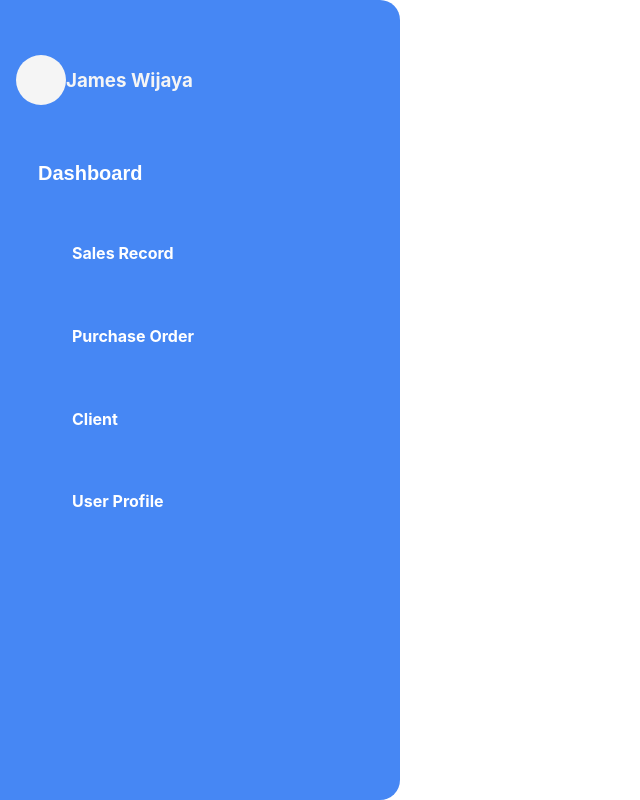
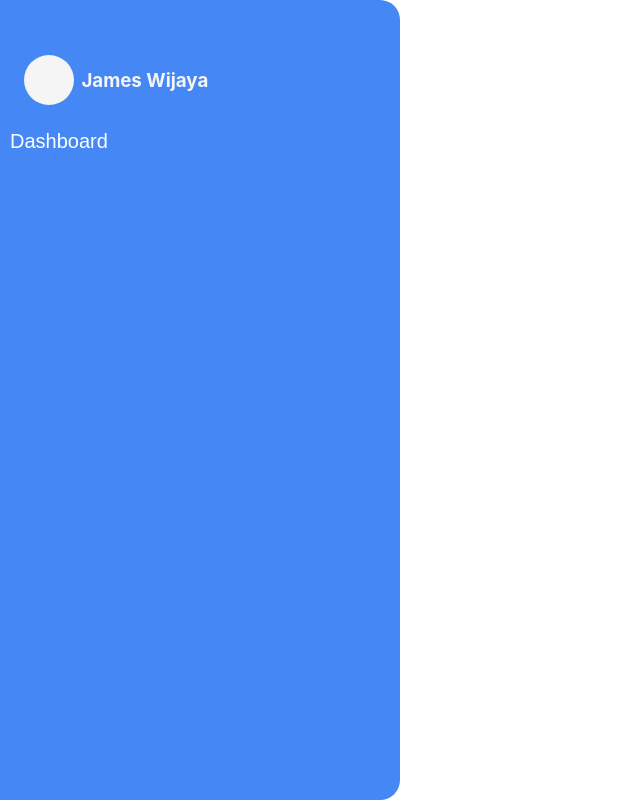
Before and after one commit to jamessuw/Admin-Dashboard, a React (Create React App) app: page /admin in a window 1280 px wide. Shown: the whole page, without its empty margins (0-640 px from the left). Built offline with nearby package versions, Linux system fonts and the light colour scheme.

Commit message:
developing UI sideNav

```diff
--- a/src/Components/Sidenav/Sidenav.css
+++ b/src/Components/Sidenav/Sidenav.css
@@ -7,6 +7,8 @@
   margin-top: 3rem;
   margin-left: 1rem;
   color: #f5f5f5;
+  justify-content: space-evenly;
+  width: 50%;
 }
 
   .user-icon {
@@ -37,8 +39,6 @@
     justify-content: space-evenly;
     align-items: flex-start;
     height: auto;
-    margin: 1rem;
-    padding: 1rem;
     transition: 1s;
     background-color: transparent;
   }
@@ -49,24 +49,43 @@
     border: none;
     text-align: start;
     color: #ffffff;
-    /* Add transition effect */
+    padding-left: 10px;
   }
 
   .dropdown-content {
-    margin-left: 40px;
+
     transition: 1s;
     max-height: 0;
+      background-color: #5991ee;
+
   }
 
   .container-link a {
-    height: 40px;
+    height: 50px;
     width: calc(100% - 32px);
     margin: 0;
-    padding: 15px;
+    padding: 8px;
     position: relative;
     color: #ffffff;
+    display: flex;
 }
 /* Sidenav.css */
+
+/* ... your existing styles ... */
+
+.dropdown-content {
+  max-height: 0;
+  overflow: hidden;
+  transition: max-height 0.3s ease-out;
+}
+
+  .dropdown-content.show {
+    max-height: 500px;
+    width: -webkit-fill-available;
+    padding-left: 2rem;
+
+}
+
 
 
 @keyframes slideDownAnimation {
@@ -86,11 +105,3 @@
       transform: translateY(-100%);
     }
   }
-
-  .slideDown {
-    animation: slideDownAnimation 0.3s ease-out forwards;
-  }
-
-  .slideUp {
-    animation: slideUpAnimation 0.3s ease-out forwards;
-  }
--- a/src/Components/Sidenav/Sidenav.jsx
+++ b/src/Components/Sidenav/Sidenav.jsx
@@ -1,5 +1,5 @@
+import './Sidenav.css';
 import React, { useState } from 'react';
-import './Sidenav.css';
 
 function Sidenav() {
     const [isOpen, setIsOpen] = useState(false);
@@ -12,17 +12,29 @@ function Sidenav() {
         <div className='side-nav-container'>
             <div className='user-icon-container'>
                 <div className='user-icon'></div>
-        <span className='username'><h3>James Wijaya</h3></span>
+                <span className='username'>
+                    <h3>James Wijaya</h3>
+                </span>
             </div>
 
             <div className='container-link'>
-        <button className='dropdown-button' onClick={toggleDropdown}><h2>Dashboard</h2></button>
+                <button className='dropdown-button' onClick={toggleDropdown}>
+                    <h2>Dashboard</h2>
+                </button>
 
-        <div className={`dropdown-content ${isOpen ? 'slideDown' : 'slideUp'}`}>
-          <a href=""><h4>Sales Record</h4></a>
-          <a href=""><h4>Purchase Order</h4></a>
-          <a href=""><h4>Client</h4></a>
-          <a href=""><h4>User Profile</h4></a>
+                <div className={`dropdown-content ${isOpen ? 'show' : ''}`}>
+                    <a href="">
+                        <h4>Sales Record</h4>
+                    </a>
+                    <a href="">
+                        <h4>Purchase Order</h4>
+                    </a>
+                    <a href="">
+                        <h4>Client</h4>
+                    </a>
+                    <a href="">
+                        <h4>User Profle</h4>
+                    </a>
                 </div>
             </div>
         </div>
--- a/src/index.css
+++ b/src/index.css
@@ -14,3 +14,12 @@ code {
 a{
   text-decoration: none;
 }
+h2 {
+
+  font-weight: 400;
+
+}
+h4{
+  font-weight: 400;
+
+}
```
Lines whose indentation alone changed are shown as unchanged.
